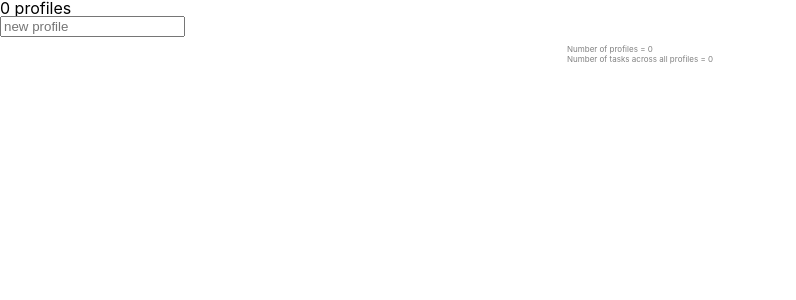
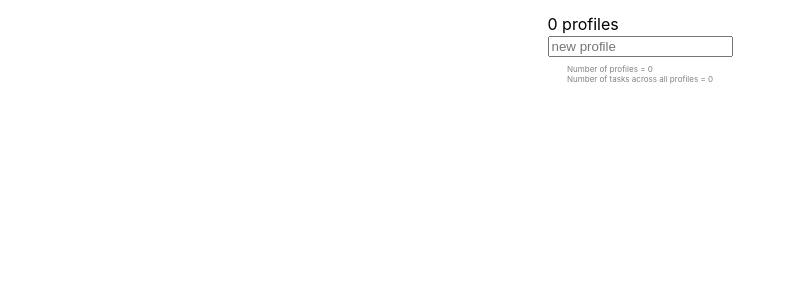
Before and after one commit to cjdev/react-router-hooks-test-driven, a React (Create React App) app: page /profile in a window 1280 px wide. Shown: the top 300 px of the page, without its empty margins (0-796 px from the left). Built offline with nearby package versions, Linux system fonts and the light colour scheme; no server answers.

Commit message:
render profile

```diff
--- /dev/null
+++ b/src/profile/Profile.css
@@ -0,0 +1,6 @@
+.Profile {
+    margin-top: 1em;
+    display: grid;
+    justify-content: center;
+    grid-gap: 2px;
+}
--- a/src/profile/Profile.js
+++ b/src/profile/Profile.js
@@ -1,11 +1,12 @@
-import React, {useState, useEffect} from "react";
+import './Profile.css'
+import React, {useEffect, useState} from "react";
 import useDependencies from "../dependency/useDependencies";
 import useSummary from "../summary/useSummary";
 import ProfileList from "./ProfileList";
 import AddProfile from "./AddProfile";
 
 const pluralize = ({quantity, singular, plural}) => {
-    if(quantity === 1) {
+    if (quantity === 1) {
         return singular
     } else {
         return plural
@@ -24,8 +25,8 @@ const Profile = () => {
     useEffect(() => {
         loadProfiles()
     }, [])
-    return <div className={'ProfilePage'}>
-        <h2>{profiles.length} {pluralize({quantity:profiles.length, singular:'profile', plural:'profiles'})}</h2>
+    return <div className={'Profile'}>
+        <h2>{profiles.length} {pluralize({quantity: profiles.length, singular: 'profile', plural: 'profiles'})}</h2>
         <ProfileList profiles={profiles}/>
         <AddProfile loadProfiles={loadProfiles} backend={backend}/>
     </div>
```
Also changed, not shown: 1 other file (tests, documents, lock files or other folders).
